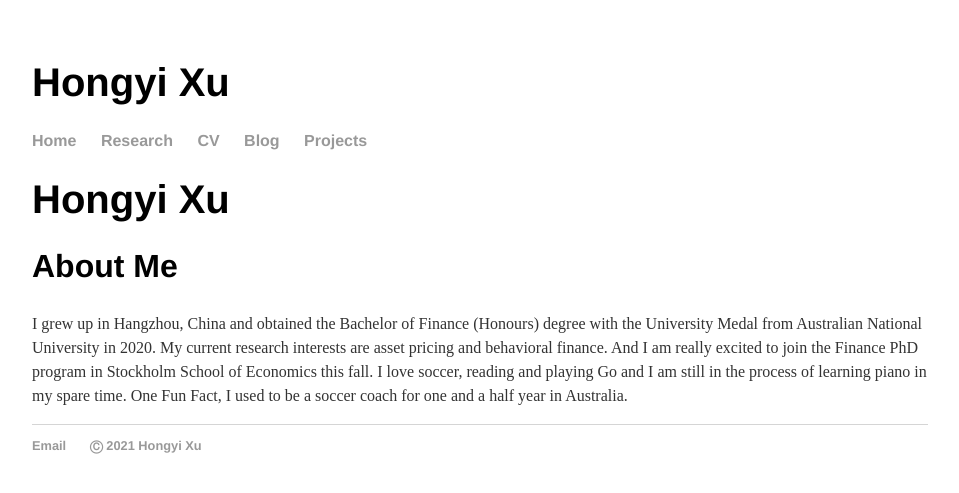
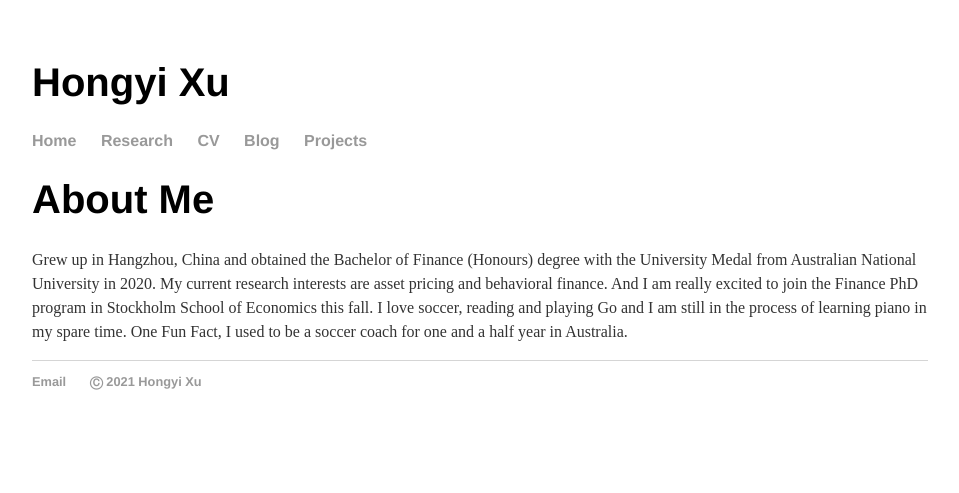
Before and after one commit to hongyileoxu/hongyileoxu.github.io, a Jekyll site: the page built from index.html, in a window 1280 px wide. Shown: the top 493 px of the page, without its empty margins (160-1119 px from the left). Built offline with Jekyll 4.4.1, drawn with Linux system fonts in a browser that asks for light colours.

Commit message:
Update index.html
modify site framework

```diff
--- a/index.html
+++ b/index.html
@@ -3,9 +3,8 @@ layout: default
 title: Hongyi Xu
 ---
 <div class="blurb">
-	<h1>Hongyi Xu</h1>
-	<h2>About Me</h2>
-	<p>I grew up in Hangzhou, China and obtained the Bachelor of Finance (Honours) degree with the University Medal from Australian National University in 2020.
+	<h1>About Me</h1>
+	<p>Grew up in Hangzhou, China and obtained the Bachelor of Finance (Honours) degree with the University Medal from Australian National University in 2020.
 		My current research interests are asset pricing and behavioral finance.
 		And I am really excited to join the Finance PhD program in Stockholm School of Economics this fall.
 		I love soccer, reading and playing Go and I am still in the process of learning piano in my spare time.
```
